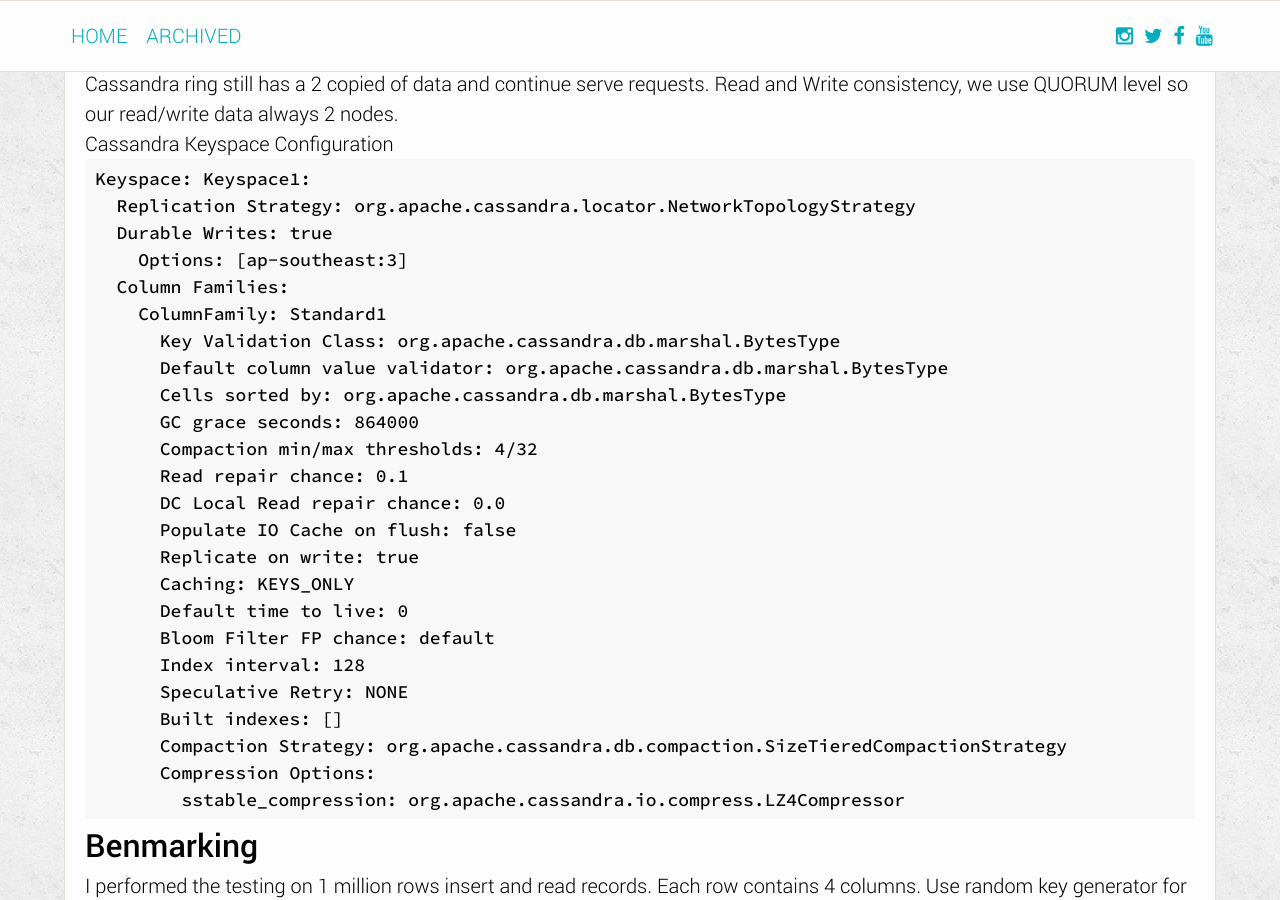
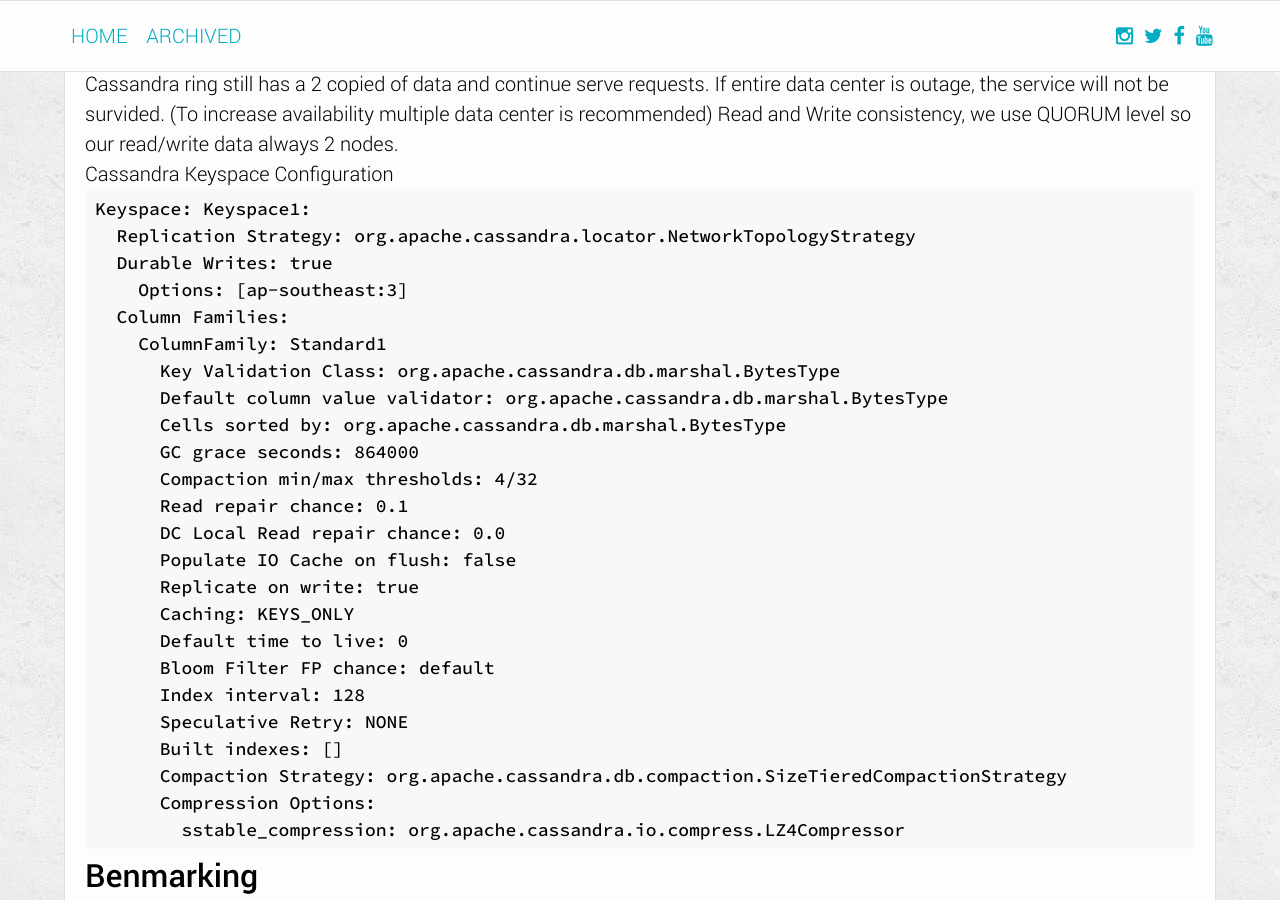
Before and after one commit to PrimeTimeTV/PrimeTimeTV.github.io, a Jekyll site: the page built from _posts/2015-08-09-cassandra-benchmark.markdown, in a window 1280 px wide and 900 px high, scrolled down 836 px. Built offline with Jekyll 4.4.1, drawn with Linux system fonts in a browser that asks for light colours.

Commit message:
Update 2015-08-09-cassandra-benchmark.markdown

```diff
--- a/_posts/2015-08-09-cassandra-benchmark.markdown
+++ b/_posts/2015-08-09-cassandra-benchmark.markdown
@@ -26,7 +26,7 @@ The Apache Cassandra is deployed on Linux and Oracle JVM 1.7.0_54. The Cassandra
 
 Cassandra Configuration
 -----------------------
-Cassandra keyspace is created with a Replication Factor of 3 and single availability zone. If single instance is outage, the Cassandra ring still has a 2 copied of data and continue serve requests. Read and Write consistency, we use QUORUM level so our read/write data always 2 nodes.
+Cassandra keyspace is created with a Replication Factor of 3 and single availability zone. If single instance is outage, the Cassandra ring still has a 2 copied of data and continue serve requests. If entire data center is outage, the service will not be survided. (To increase availability multiple data center is recommended) Read and Write consistency, we use QUORUM level so our read/write data always 2 nodes.
 
 Cassandra Keyspace Configuration
 
```
